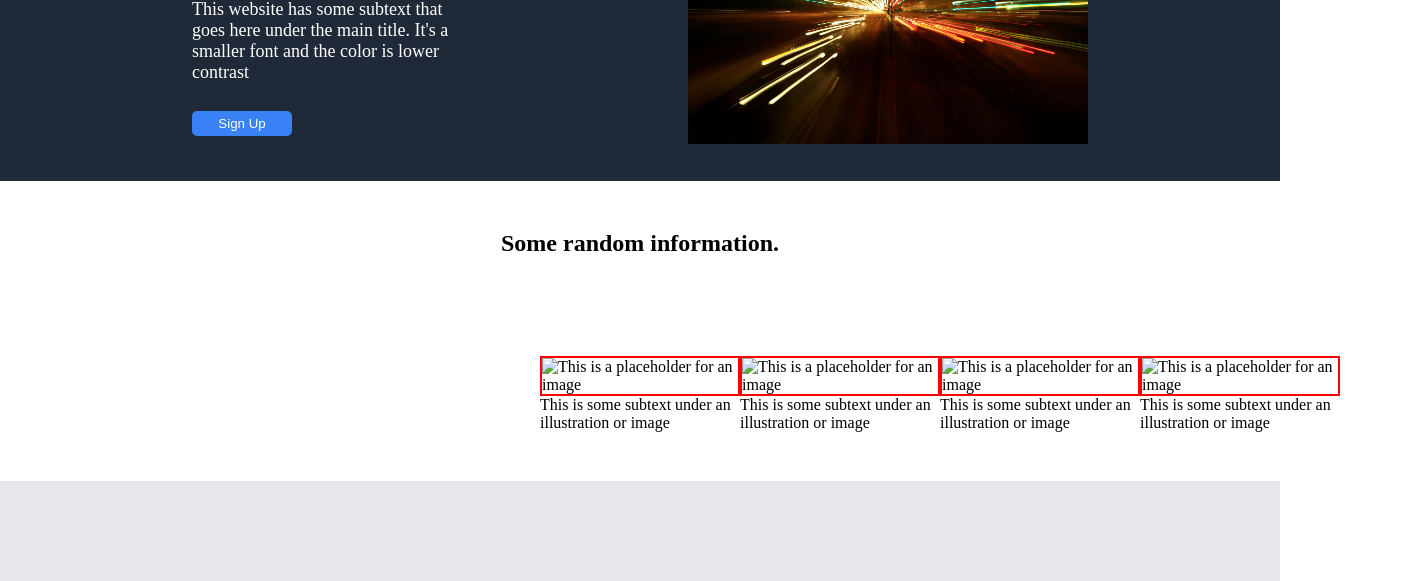
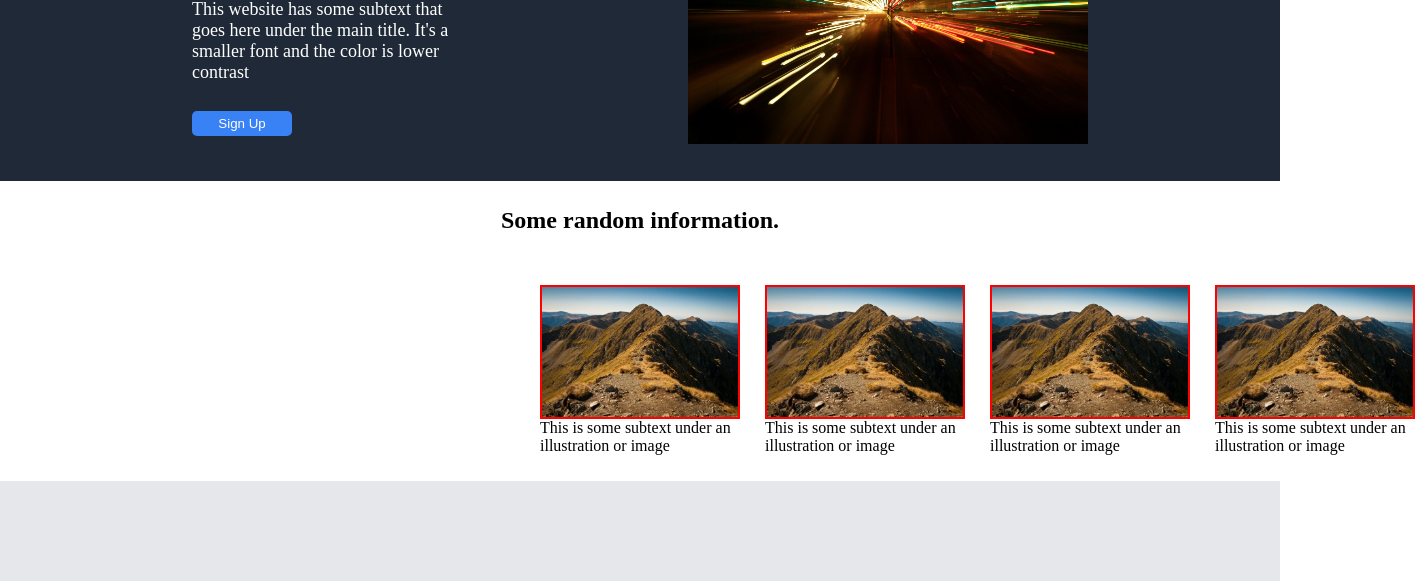
Before and after one commit to Jhairs2/Project-2, a plain HTML site: page index.html in a window 1280 px wide. Shown: the part 219-800 px from the top of the page, 1415 px wide, since content can reach past the window. Drawn offline with Linux system fonts and the light colour scheme.

Commit message:
Add pictures to containers and fix spacing in container-three

```diff
--- a/index.html
+++ b/index.html
@@ -32,22 +32,22 @@
         <h2>Some random information.</h2>
         <div class="box-container">
             <div class="box">
-            <img src="www" alt="This is a placeholder for an image">
+            <img src="./images/autumn_desert_fall_hill_landscape_mountain_nature_597815.webp" alt="This is a placeholder for an image">
             <p>This is some subtext under an illustration or image</p>
             </div>
 
             <div class="box">
-            <img src="www" alt="This is a placeholder for an image">
+            <img src="./images/autumn_desert_fall_hill_landscape_mountain_nature_597815.webp" alt="This is a placeholder for an image">
             <p>This is some subtext under an illustration or image</p>
             </div>
 
             <div class="box">
-            <img src="www" alt="This is a placeholder for an image">
+            <img src="./images/autumn_desert_fall_hill_landscape_mountain_nature_597815.webp" alt="This is a placeholder for an image">
             <p>This is some subtext under an illustration or image</p>
             </div>
 
             <div class="box">
-            <img src="www" alt="This is a placeholder for an image">
+            <img src="./images/autumn_desert_fall_hill_landscape_mountain_nature_597815.webp" alt="This is a placeholder for an image">
             <p>This is some subtext under an illustration or image</p>
         </div>
         </div>
--- a/style.css
+++ b/style.css
@@ -79,6 +79,7 @@
     width: 200px;
     display: flex;
     justify-content: space-around;
+    gap: 25px;
   }
   .box {
     display: flex;
```
Also changed, not shown: images/autumn_desert_fall_hill_landscape_mountain_nature_597815.webp (added).
